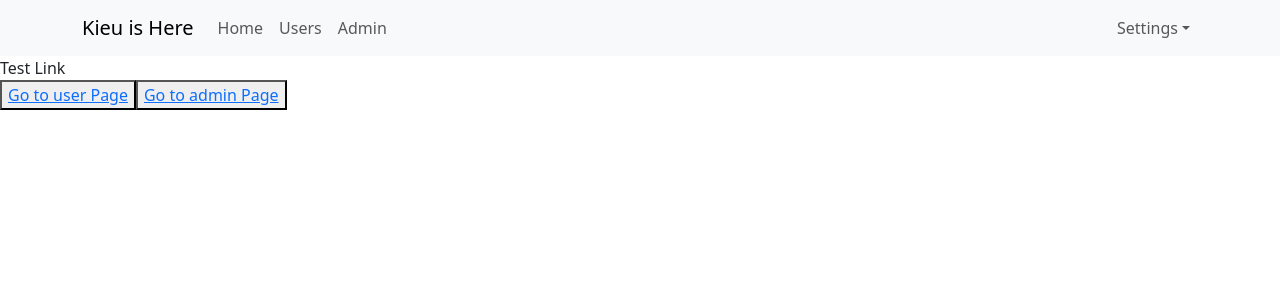
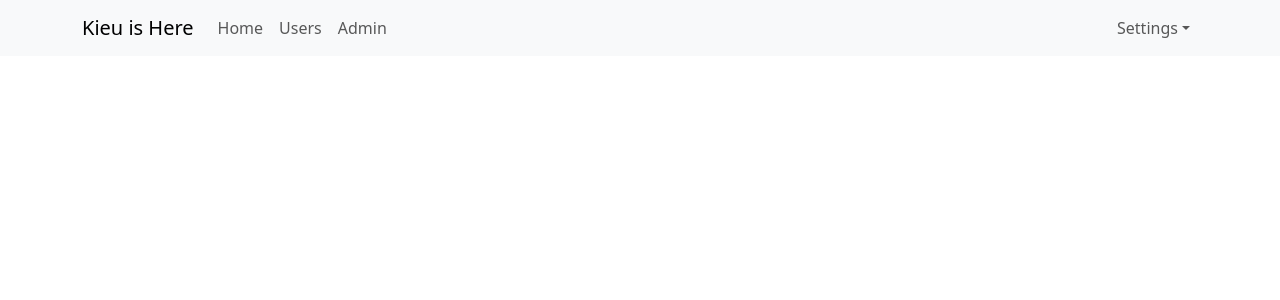
Before and after one commit to tedvkieu/ReactJS_Basic, a React (Create React App) app: page / in a window 1280 px wide. Shown: the top 300 px of the page. Built offline with nearby package versions, Linux system fonts and the light colour scheme.

Commit message:
#49 Nested Routes

```diff
--- a/src/App.js
+++ b/src/App.js
@@ -1,20 +1,17 @@
-import { Link } from 'react-router-dom';
+import { Outlet, Link } from 'react-router-dom';
 import './App.scss';
 import Header from './components/Header/Header';
 
 const App = () => {
     return (
         <div className="app-container">
-            <Header />
-            <div>
-                Test Link
-                <div>
-                    <button>
-                        <Link to="/users">Go to user Page</Link>
-                    </button>
-                    <button>
-                        <Link to="/admin">Go to admin Page</Link>
-                    </button>
+            <div className="header-container">
+                <Header />
+            </div>
+            <div className="main-container">
+                <div className="slidenav-container"></div>
+                <div className="app-content">
+                    <Outlet />
                 </div>
             </div>
         </div>
--- a/src/index.js
+++ b/src/index.js
@@ -15,9 +15,10 @@
         {/* <React.StrictMode> */}
         <BrowserRouter>
             <Routes>
-                <Route path="/" element={<App />}></Route>
-                <Route path="users" element={<User />}></Route>
-                <Route path="admin" element={<Admin />}></Route>
+                <Route path="/" element={<App />}>
+                    <Route path="/users" element={<User />}></Route>
+                    <Route path="/admin" element={<Admin />}></Route>
+                </Route>
             </Routes>
         </BrowserRouter>
 
```
